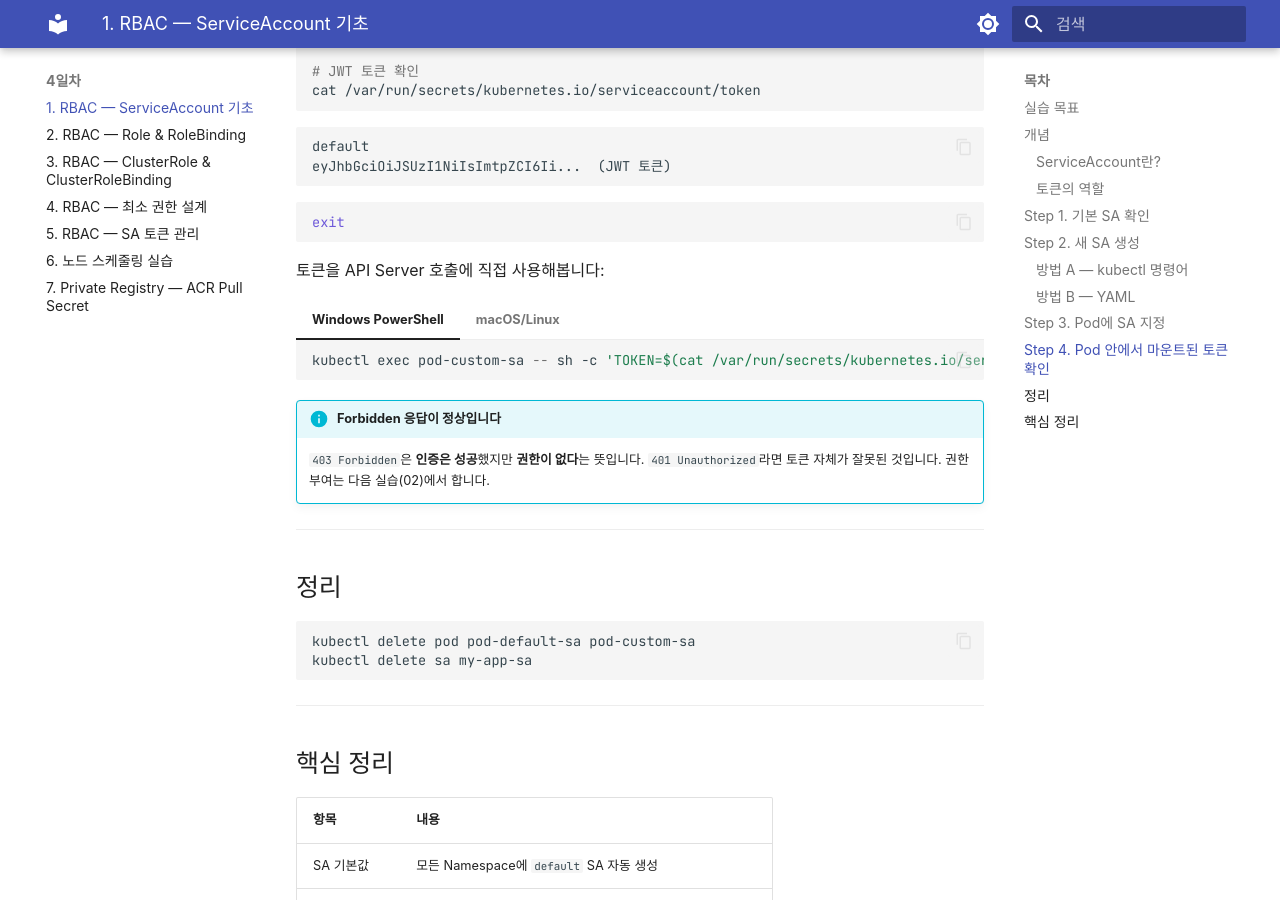
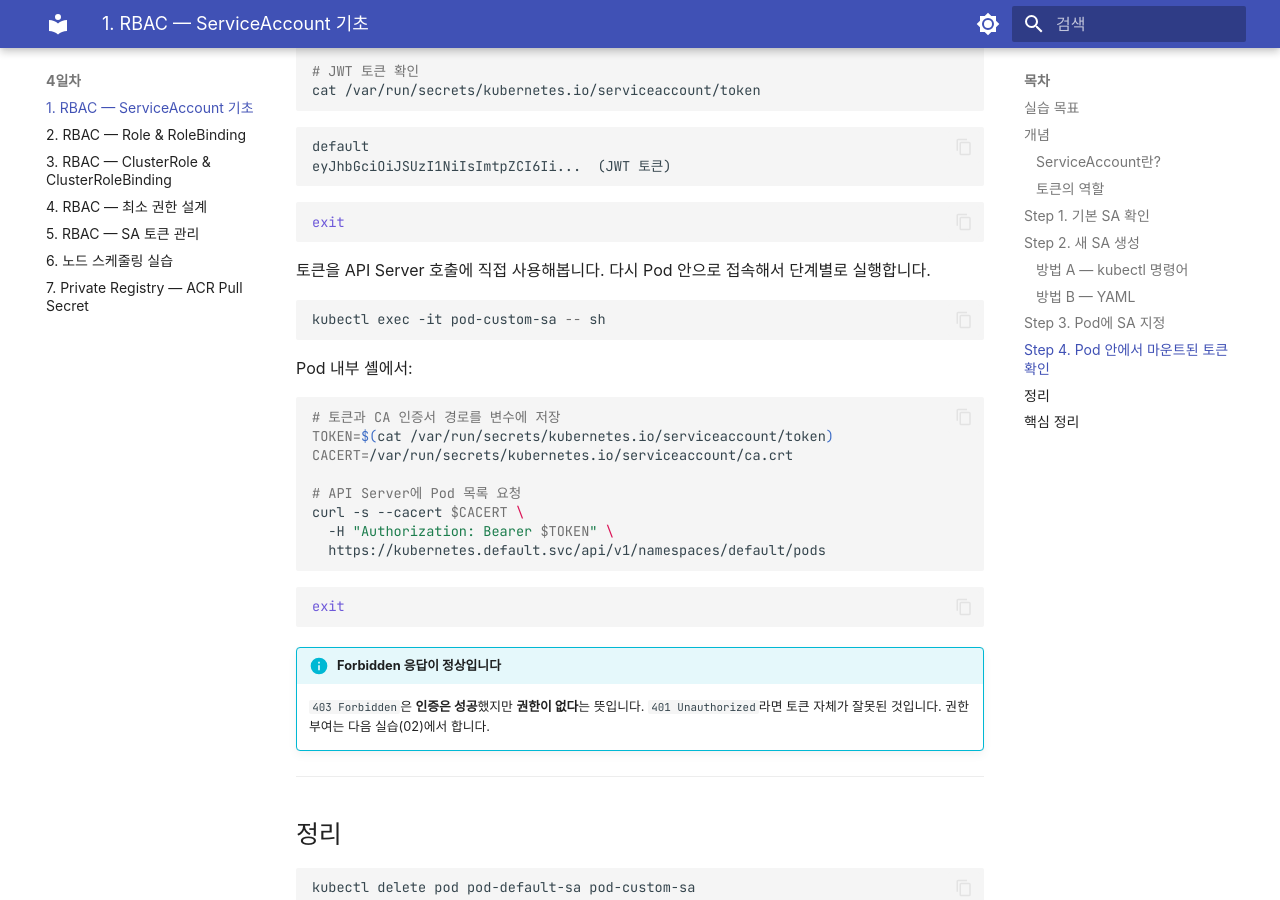
Before and after one commit to skilleat-labs/k8s-for-4days, an MkDocs documentation site: the page built from docs/day4/rbac-01-serviceaccount.md, in a window 1280 px wide and 900 px high, scrolled down 3596 px. Built offline with MkDocs 1.6.1 and Material for MkDocs 9.7.7, drawn with Linux system fonts in a browser that asks for light colours; some web fonts are replaced.

Commit message:
Fix API call step: use interactive exec instead of one-liner to avoid PowerShell quoting issues
Co-Authored-By: Claude Sonnet 4.6 <noreply@anthropic.com>

````diff
--- a/docs/day4/rbac-01-serviceaccount.md
+++ b/docs/day4/rbac-01-serviceaccount.md
@@ -196,22 +196,28 @@ eyJhbGciOiJSUzI1NiIsImtpZCI6Ii...  (JWT 토큰)
 exit
 ```
 
-토큰을 API Server 호출에 직접 사용해봅니다:
+토큰을 API Server 호출에 직접 사용해봅니다. 다시 Pod 안으로 접속해서 단계별로 실행합니다.
 
-=== "Windows PowerShell"
-    ```powershell
-    kubectl exec pod-custom-sa -- sh -c 'TOKEN=$(cat /var/run/secrets/kubernetes.io/serviceaccount/token); CACERT=/var/run/secrets/kubernetes.io/serviceaccount/ca.crt; curl -s --cacert $CACERT -H "Authorization: Bearer $TOKEN" https://kubernetes.default.svc/api/v1/namespaces/default/pods'
-    ```
-=== "macOS/Linux"
-    ```bash
-    kubectl exec pod-custom-sa -- sh -c '
-      TOKEN=$(cat /var/run/secrets/kubernetes.io/serviceaccount/token)
-      CACERT=/var/run/secrets/kubernetes.io/serviceaccount/ca.crt
-      curl -s --cacert $CACERT \
-        -H "Authorization: Bearer $TOKEN" \
-        https://kubernetes.default.svc/api/v1/namespaces/default/pods
-    '
-    ```
+```powershell
+kubectl exec -it pod-custom-sa -- sh
+```
+
+Pod 내부 셸에서:
+
+```sh
+# 토큰과 CA 인증서 경로를 변수에 저장
+TOKEN=$(cat /var/run/secrets/kubernetes.io/serviceaccount/token)
+CACERT=/var/run/secrets/kubernetes.io/serviceaccount/ca.crt
+
+# API Server에 Pod 목록 요청
+curl -s --cacert $CACERT \
+  -H "Authorization: Bearer $TOKEN" \
+  https://kubernetes.default.svc/api/v1/namespaces/default/pods
+```
+
+```sh
+exit
+```
 
 !!! info "Forbidden 응답이 정상입니다"
     `403 Forbidden`은 **인증은 성공**했지만 **권한이 없다**는 뜻입니다.
````
